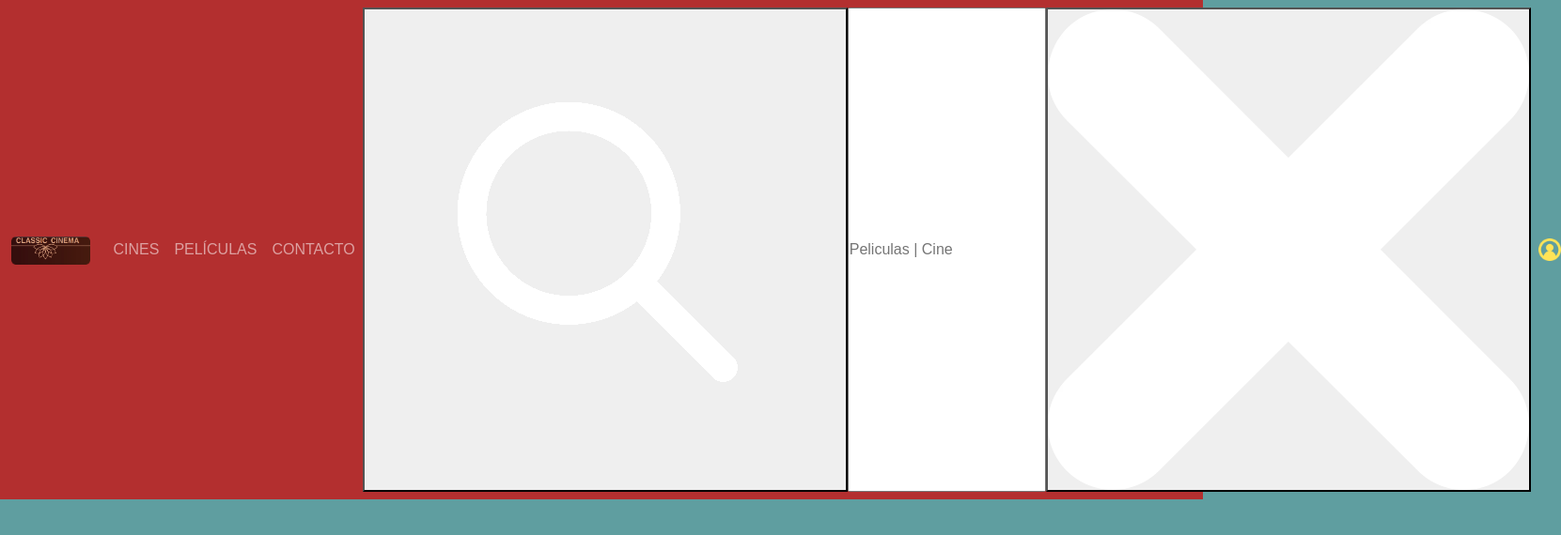
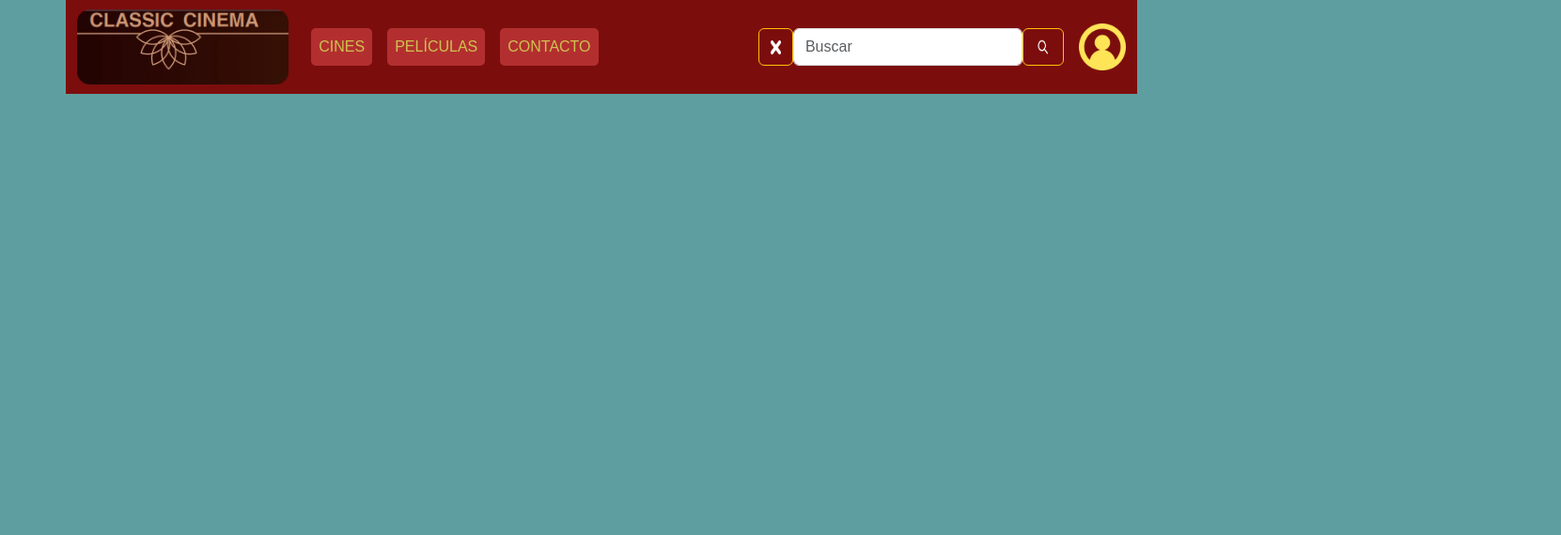
Before and after one commit to juanmiraaaa/ProyectoIntermodular, a plain HTML site: page html/components/header-component.html in a window 1280 px wide. Shown: the whole page at 94% size, 1661 px wide, since content can reach past the window. Drawn offline with nearby package versions, Linux system fonts and the light colour scheme; a web font is replaced by a local one.

Commit message:
feat: add sass header-component

```diff
--- a/html/assets/js/menu.js
+++ /dev/null
@@ -1,25 +0,0 @@
-document.addEventListener("DOMContentLoaded", function () {
-    const menuToggle = document.getElementById("menu-toggle"); // Botón del menú hamburguesa
-    const menu = document.getElementById("menu"); // Contenedor del menú
-
-    function sendHeight() {
-        setTimeout(() => {
-            window.parent.postMessage(document.body.scrollHeight, "*");
-        }, 10); // Pequeño delay para asegurar que el DOM se actualiza antes de enviar la altura
-    }
-
-    // Enviar altura al cargar la página
-    sendHeight();
-
-    // Evento para abrir/cerrar el menú
-    menuToggle.addEventListener("click", function () {
-        menu.classList.toggle("open");
-        sendHeight(); // Ajustar la altura cuando cambia el menú
-    });
-
-    // Observar cambios en el DOM (si el menú cambia de tamaño)
-    const observer = new MutationObserver(sendHeight);
-    observer.observe(menu, { attributes: true, childList: true, subtree: true });
-
-    window.onresize = sendHeight; // Ajustar altura si cambia el tamaño de la ventana
-});
--- /dev/null
+++ b/html/assets/sass/components/_navbar-component.scss
@@ -0,0 +1,70 @@
+.navbar {
+    background-color: #7C0D0D;
+    height: 100px;
+
+    .container-fluid {
+        .navbar-brand {
+
+
+            img {
+                height: 80px;
+                @extend .img-fluid;
+            }
+        }
+
+        .navbar-collapse {
+            background-color: $secondary-bg-color;
+
+            .navbar-nav {
+
+                .nav-item {
+                    background-color: $main-bg-color;
+                    color: lighten($film-ftitle-color, 30%);
+                    border-radius: 5px;
+                    @extend .mx-2;
+
+                    .nav-link {
+                        color: inherit;
+                    }
+                }
+            }
+        }
+
+        .search-bar {
+
+            input {
+                @extend .m-0;
+            }
+
+
+            button {
+
+                img {
+                    height: 25px;
+                    @extend .img-fluid;
+                }
+            }
+
+            .btn-reset {
+                img {
+                    height: 15px;
+                }
+            }
+
+            .btn-search {
+
+            }
+
+        }
+
+        .navbar-login {
+            @extend .ms-3;
+
+            img {
+                height: 50px;
+                @extend .img-fluid;
+            }
+        }
+
+    }
+}
--- a/html/assets/sass/components/_navbar.scss
+++ /dev/null
@@ -1,3 +0,0 @@
-.navbar-component {
-    background-color: $main-bg-color;
-}
--- a/html/assets/sass/custom.scss
+++ b/html/assets/sass/custom.scss
@@ -2,4 +2,4 @@
 @import '_variables';
 @import './components/card-cinema';
 @import './components/film-component';
-@import './components/navbar';
+@import './components/navbar-component';
--- a/html/components/header-component.html
+++ b/html/components/header-component.html
@@ -8,50 +8,50 @@
     <title>Film Component</title>
 </head>
 <body style="background-color: cadetblue;">
-    <header>
-        <nav class="navbar navbar-expand-lg navbar-dark" style="background-color: #b32f2f;">
-          <div class="container-fluid">
-
+    <div class="container">
+        <div class="row">
+            <nav class="navbar navbar-expand-lg">
+                <div class="container-fluid d-flex">
                     <a class="navbar-brand" href="#">
-              <img src="../assets/img/logos/logo-classic-cinema.webp" alt="Logo Classic Cinema" height="30">
+                        <img src="../assets/img/logos/logo-classic-cinema.webp" alt="Logo Classic Cinema" target="_parent">
                     </a>
 
+                    <div class="d-flex align-items-center ms-auto order-lg-1">
                         <button class="navbar-toggler" type="button" data-bs-toggle="collapse" data-bs-target="#navbarSupportedContent" aria-controls="navbarSupportedContent" aria-expanded="false" aria-label="Toggle navigation">
                             <span class="navbar-toggler-icon"></span>
                         </button>
+                        <a class="navbar-login ms-3" href="../pages/login.html">
+                            <img src="../assets/img/icons/icon-yellowUser.webp" alt="Icon User" height="50">
+                        </a>
+                    </div>
 
-            <div class="collapse navbar-collapse" id="navbarSupportedContent">
-
+                    <div class="collapse navbar-collapse order-lg-0" id="navbarSupportedContent">
                         <ul class="navbar-nav me-auto mb-2 mb-lg-0">
                             <li class="nav-item">
-                  <a class="nav-link" href="../index.html#seleccion-cine">CINES</a>
+                                <a class="nav-link" href="../index.html#seleccion-cine" target="_parent">CINES</a>
                             </li>
                             <li class="nav-item">
-                  <a class="nav-link" href="../pages/peliculas.html">PELÍCULAS</a>
+                                <a class="nav-link" href="../pages/peliculas.html" target="_parent">PELÍCULAS</a>
                             </li>
                             <li class="nav-item">
-                  <a class="nav-link" href="../pages/contacto.html">CONTACTO</a>
+                                <a  class="nav-link" href="../pages/contacto.html" target="_parent">CONTACTO</a>
                             </li>
                         </ul>
-
-              <div class="d-flex align-items-center">
-
-                <form class="d-flex search-bar me-2" role="search">
-                  <button type="submit"><img src="../assets/img/icons/icon-lupa.webp" alt="Icono busqueda"></button>
-                  <input type="text" placeholder="Peliculas | Cine" name="searchbar">
-                  <button type="reset"><img src="../assets/img/icons/icon-x.webp" alt="Icon x"></button>
+                        <form class="d-flex search-bar" role="search">
+                            <button id="x" class="btn btn-outline-warning btn-reset" type="reset">
+                                <img src="../assets/img/icons/icon-x.webp" alt="Icon x">
+                            </button>
+                            <input class="form-control me-2" type="search" placeholder="Buscar" aria-label="Search"/>
+                            <button id="lupa" class="btn btn-outline-warning .btn-search" type="submit">
+                                <img src="../assets/img/icons/icon-lupa.webp" alt="Icono busqueda">
+                            </button>
                         </form>
-
-                <a class="nav-link" href="../pages/login.html">
-                    <img src="../assets/img/icons/icon-yellowUser.webp" alt="Icon User" height="24">
-                </a>
-
                     </div>
+                </div>
+            </nav>
 
         </div>
     </div>
-        </nav>
-      </header>
 
     <script src="../node_modules/bootstrap/dist/js/bootstrap.min.js"></script>
 </body>
```
Also changed, not shown: html/assets/css/bootstrap-custom.css, 1 other file. Lines whose indentation alone changed are shown as unchanged.
